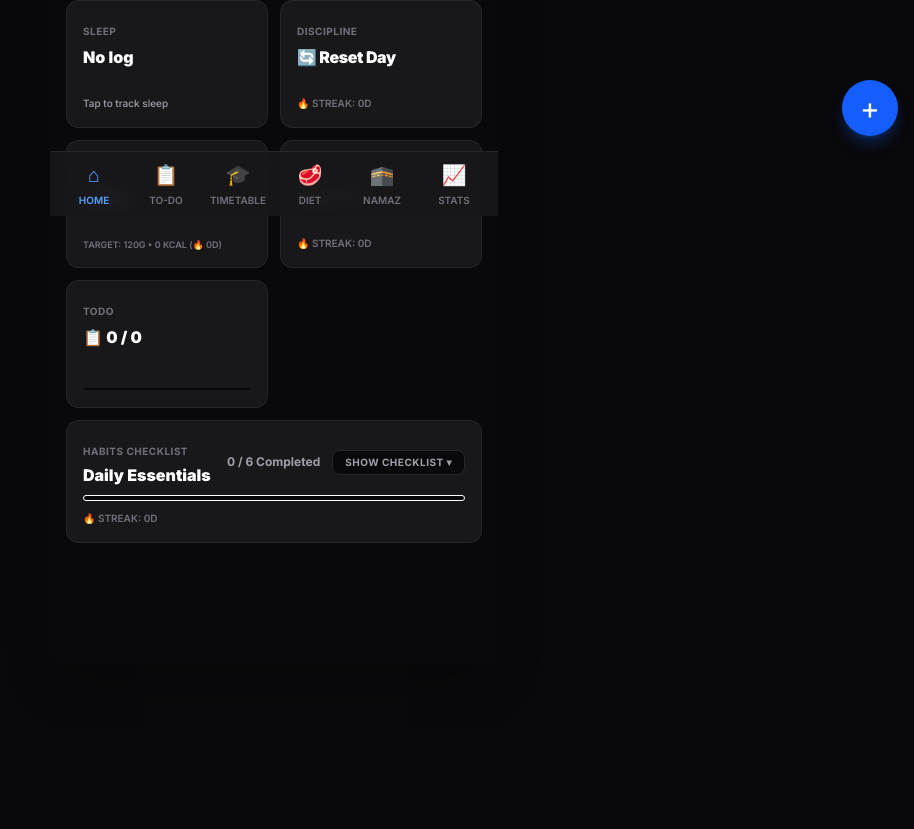
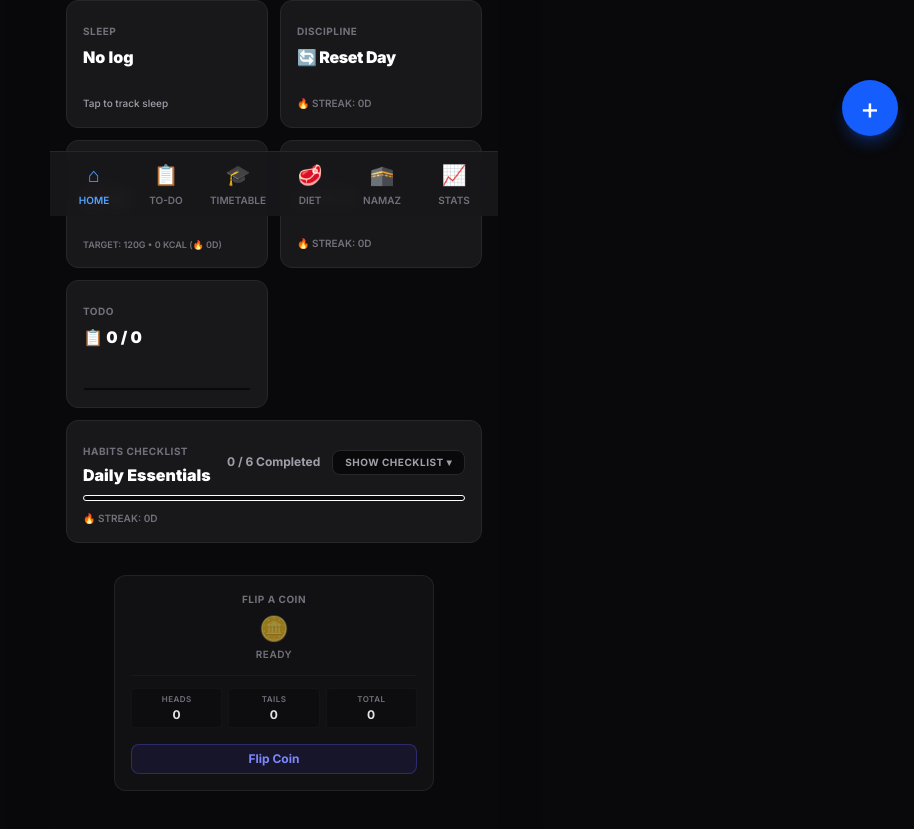
Before and after one commit to Bitsnbytes14/my-habit-tracker, a Next.js app: page / in a window 1280 px wide. Shown: the part 584-1413 px from the top of the page, without its empty margins (366-1280 px from the left). Before the commit the page ends 1311 px from the top, so only its background shows below. Built offline with nearby package versions, Linux system fonts and the light colour scheme.

Commit message:
feat: add Flip a Coin utility widget to dashboard bottom

```diff
--- a/src/app/globals.css
+++ b/src/app/globals.css
@@ -21,3 +21,17 @@
   -ms-overflow-style: none; /* IE and Edge */
   scrollbar-width: none; /* Firefox */
 }
+
+@keyframes coin-flip {
+  0% {
+    transform: rotateY(0);
+  }
+  100% {
+    transform: rotateY(1800deg);
+  }
+}
+
+@utility animate-coin-flip {
+  animation: coin-flip 0.5s cubic-bezier(0.25, 1, 0.5, 1);
+  display: inline-block;
+}
--- a/src/app/page.tsx
+++ b/src/app/page.tsx
@@ -17,6 +17,7 @@ import {
   getEssentialsStreak,
 } from '@/lib/streaks';
 import { DailyEssentialsRecord } from '@/lib/types';
+import { CoinFlipWidget } from '@/components/CoinFlipWidget';
 
 export default function Dashboard() {
   const { data, updateData, showFeedback } = useLifeOS();
@@ -566,6 +567,11 @@ export default function Dashboard() {
 
         </div>
       </section>
+
+      {/* Utilities Section */}
+      <section className="mt-8 flex justify-center">
+        <CoinFlipWidget />
+      </section>
     </div>
   );
 }
--- /dev/null
+++ b/src/components/CoinFlipWidget.tsx
@@ -0,0 +1,195 @@
+'use client';
+
+import React, { useState, useEffect } from 'react';
+
+interface CoinStats {
+  heads: number;
+  tails: number;
+  total: number;
+  latestResult: 'heads' | 'tails' | null;
+  history: ('heads' | 'tails')[];
+}
+
+const LOCAL_STORAGE_KEY = 'lifeOS_coin_flip_stats';
+
+export function CoinFlipWidget() {
+  const [stats, setStats] = useState<CoinStats>({
+    heads: 0,
+    tails: 0,
+    total: 0,
+    latestResult: null,
+    history: [],
+  });
+  const [isLoaded, setIsLoaded] = useState(false);
+  const [isAnimating, setIsAnimating] = useState(false);
+
+  useEffect(() => {
+    try {
+      const saved = localStorage.getItem(LOCAL_STORAGE_KEY);
+      if (saved) {
+        // eslint-disable-next-line react-hooks/set-state-in-effect -- safe: initialization only
+        setStats(JSON.parse(saved));
+      }
+    } catch (e) {
+      console.error('Failed to load coin flip stats', e);
+    }
+    setIsLoaded(true);
+  }, []);
+
+  const saveStats = (newStats: CoinStats) => {
+    setStats(newStats);
+    try {
+      localStorage.setItem(LOCAL_STORAGE_KEY, JSON.stringify(newStats));
+    } catch (e) {
+      console.error('Failed to save coin flip stats', e);
+    }
+  };
+
+  const flipCoin = () => {
+    if (isAnimating) return;
+
+    // Mobile vibration feedback
+    if (typeof navigator !== 'undefined' && navigator.vibrate) {
+      try {
+        navigator.vibrate(50);
+      } catch {
+        // Ignore vibration errors
+      }
+    }
+
+    setIsAnimating(true);
+
+    // Choose a random duration between 300ms and 600ms
+    const duration = Math.floor(Math.random() * (600 - 300 + 1)) + 300;
+
+    setTimeout(() => {
+      const result = Math.random() < 0.5 ? 'heads' : 'tails';
+
+      const newHistory = [result, ...stats.history].slice(0, 5) as ('heads' | 'tails')[]; // Keep up to 5 flips
+
+      const newStats: CoinStats = {
+        heads: stats.heads + (result === 'heads' ? 1 : 0),
+        tails: stats.tails + (result === 'tails' ? 1 : 0),
+        total: stats.total + 1,
+        latestResult: result,
+        history: newHistory,
+      };
+
+      saveStats(newStats);
+      setIsAnimating(false);
+    }, duration);
+  };
+
+  const resetStats = () => {
+    const cleared: CoinStats = {
+      heads: 0,
+      tails: 0,
+      total: 0,
+      latestResult: null,
+      history: [],
+    };
+    saveStats(cleared);
+  };
+
+  if (!isLoaded) {
+    return (
+      <div className="w-full max-w-xs mx-auto bg-zinc-900/60 border border-zinc-800/80 rounded-xl p-4 flex flex-col items-center justify-between h-36 animate-pulse">
+        <span className="text-zinc-500 text-[10px] uppercase font-bold tracking-wider">Flip a Coin</span>
+        <div className="h-6 bg-zinc-850 rounded w-24"></div>
+        <div className="h-8 bg-zinc-850 rounded w-full"></div>
+      </div>
+    );
+  }
+
+  const { latestResult, heads, tails, total, history } = stats;
+
+  return (
+    <div className="w-full max-w-xs mx-auto bg-zinc-900/60 border border-zinc-800/80 rounded-xl p-4 flex flex-col items-center justify-between transition-all hover:bg-zinc-900/80 relative overflow-hidden">
+      <div className="w-full text-center">
+        <span className="text-zinc-500 text-[10px] uppercase font-bold tracking-wider block mb-1">Flip a Coin</span>
+
+        {/* Latest Result Display */}
+        <div className="flex flex-col items-center justify-center min-h-[52px]">
+          {isAnimating ? (
+            <div className="flex flex-col items-center justify-center">
+              <span className="inline-block animate-coin-flip text-2xl mb-1">🪙</span>
+              <span className="text-[10px] font-semibold text-zinc-500 tracking-wider uppercase">Flipping...</span>
+            </div>
+          ) : latestResult ? (
+            <div className="flex flex-col items-center justify-center animate-in fade-in zoom-in-95 duration-200">
+              <span className="text-2xl mb-0.5">{latestResult === 'heads' ? '🟡' : '⚪'}</span>
+              <span className="text-sm font-black text-white capitalize tracking-wide">{latestResult}</span>
+            </div>
+          ) : (
+            <div className="flex flex-col items-center justify-center">
+              <span className="text-2xl mb-0.5 opacity-60">🪙</span>
+              <span className="text-[10px] font-semibold text-zinc-500 tracking-wider uppercase">Ready</span>
+            </div>
+          )}
+        </div>
+      </div>
+
+      {/* History & Stats section */}
+      <div className="w-full mt-3 pt-3 border-t border-zinc-800/40 flex flex-col gap-3">
+        {/* History Trail */}
+        {history.length > 0 && (
+          <div className="flex items-center justify-center gap-1.5 h-4">
+            <span className="text-[8px] text-zinc-500 uppercase font-bold tracking-wider mr-1">History:</span>
+            {history.map((h, i) => (
+              <span
+                key={i}
+                className="text-xs transition-opacity duration-200"
+                style={{ opacity: 1 - i * 0.18 }} // Fade older history slightly
+                title={h === 'heads' ? 'Heads' : 'Tails'}
+              >
+                {h === 'heads' ? '🟡' : '⚪'}
+              </span>
+            ))}
+          </div>
+        )}
+
+        {/* Minimal Statistics */}
+        <div className="grid grid-cols-3 gap-1.5 text-[9px] text-zinc-400 font-semibold uppercase tracking-wider">
+          <div className="text-center bg-zinc-950/30 py-1 px-1 rounded border border-zinc-800/30">
+            <span className="block text-zinc-500 text-[8px] mb-0.5">Heads</span>
+            <span className="text-zinc-200 font-bold text-xs">{heads}</span>
+          </div>
+          <div className="text-center bg-zinc-950/30 py-1 px-1 rounded border border-zinc-800/30">
+            <span className="block text-zinc-500 text-[8px] mb-0.5">Tails</span>
+            <span className="text-zinc-200 font-bold text-xs">{tails}</span>
+          </div>
+          <div className="text-center bg-zinc-950/30 py-1 px-1 rounded border border-zinc-800/30">
+            <span className="block text-zinc-500 text-[8px] mb-0.5">Total</span>
+            <span className="text-zinc-200 font-bold text-xs">{total}</span>
+          </div>
+        </div>
+      </div>
+
+      {/* Action Buttons */}
+      <div className="w-full flex gap-2 mt-4 select-none">
+        <button
+          onClick={flipCoin}
+          disabled={isAnimating}
+          className={`flex-grow py-1.5 px-3 rounded-lg text-xs font-bold transition-all active:scale-[0.97] border text-center select-none cursor-pointer ${
+            isAnimating
+              ? 'bg-zinc-950 border-zinc-900 text-zinc-650 cursor-not-allowed'
+              : 'bg-indigo-600/10 hover:bg-indigo-600/20 border-indigo-500/30 text-indigo-400 hover:text-indigo-300'
+          }`}
+        >
+          {latestResult ? 'Flip Again' : 'Flip Coin'}
+        </button>
+
+        {total > 0 && (
+          <button
+            onClick={resetStats}
+            disabled={isAnimating}
+            className="px-3 py-1.5 bg-zinc-950 hover:bg-zinc-850 border border-zinc-800 rounded-lg text-[9px] font-bold uppercase tracking-wider text-zinc-500 hover:text-zinc-300 transition-all active:scale-[0.97] cursor-pointer"
+            title="Reset Statistics"
+          >
+            Reset
+          </button>
+        )}
+      </div>
+    </div>
+  );
+}
```
